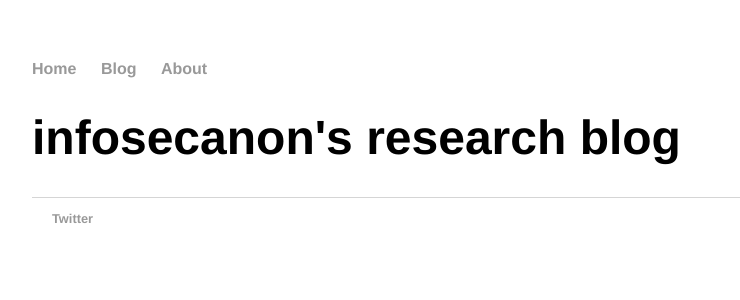
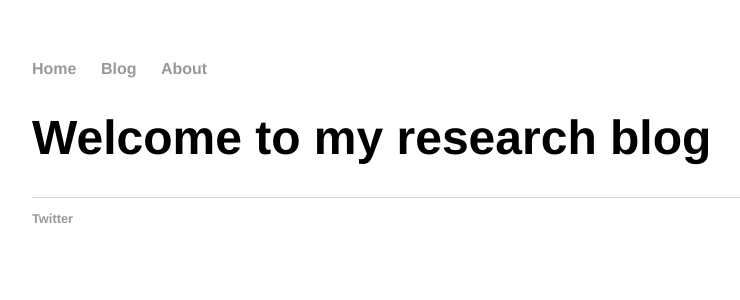
Before and after one commit to infosecanon/infosecanon.github.io, a Jekyll site: the page built from index.html, in a window 1280 px wide. Shown: the top 300 px of the page, without its empty margins (160-900 px from the left). Built offline with Jekyll 4.4.1, drawn with Linux system fonts in a browser that asks for light colours.

Commit message:
Update index.html

```diff
--- a/index.html
+++ b/index.html
@@ -1,30 +1,8 @@
-<!DOCTYPE html>
-<html>
-	<head>
-		<title>Research Blog</title>
-		<link rel="stylesheet" type="text/css" href="/css/main.css">
-	</head>
-	<body>
-		<nav>
-    		<ul>
-        		<li><a href="/">Home</a></li>
-            <li><a href="/blog">Blog</a></li>
-	        	<li><a href="/about">About</a></li>
-
-
-    		</ul>
-		</nav>
-		<div class="container">
-    		<div class="blurb">
-        		<h1>infosecanon's research blog</h1>
-				<p></p>
-    		</div><!-- /.blurb -->
-		</div><!-- /.container -->
-		<footer>
-    		<ul>
-        		<li></li>
-        		<li><a href="https://twitter.com/infosecanon">Twitter</a></li>
-			</ul>
-		</footer>
-	</body>
-</html>
+---
+layout: default
+title: infosecanon's research blog
+---
+<div class="blurb">
+	<h1>Welcome to my research blog</h1>
+	<p></p>
+</div><!-- /.blurb -->
```
